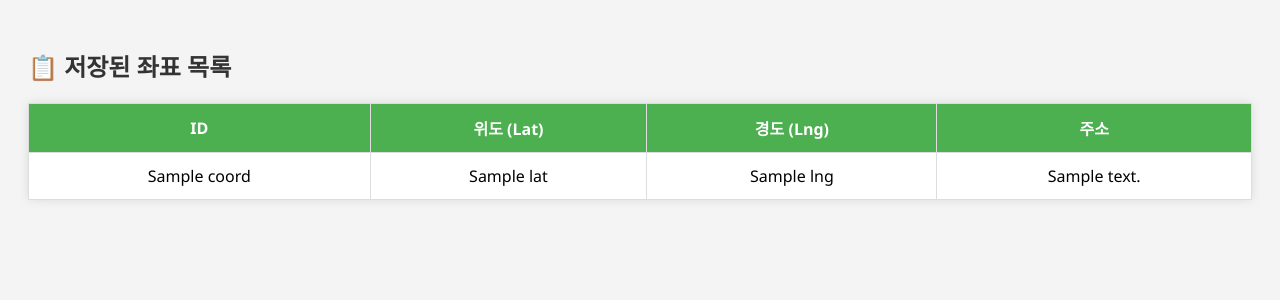
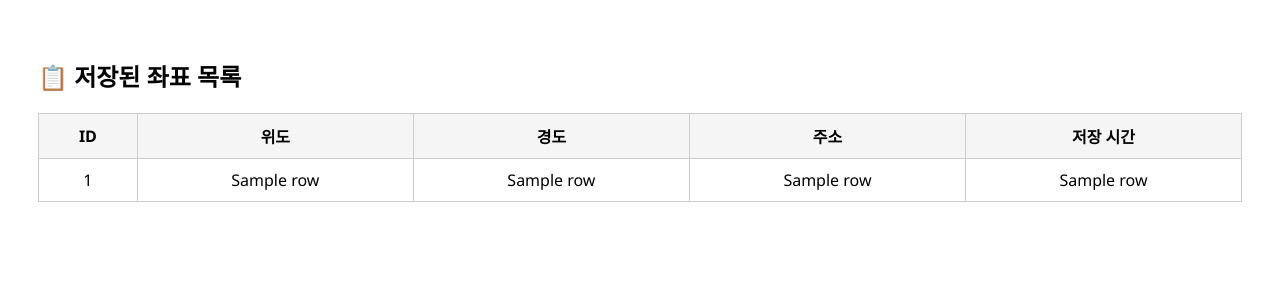
Before and after one commit to skysunm/ana_test2, a Flask app: template templates/table.html in a window 1280 px wide. Shown: the top 300 px of the page. Run offline with Flask 3, Linux system fonts and the light colour scheme; the template is opened without the code that fills it: most values are stand-ins (such as "Sample title", 1, 10 or a date in 2020).

Commit message:
📋 테이블 보기 기능 추가

```diff
--- a/app.py
+++ b/app.py
@@ -3,15 +3,17 @@ import pymysql
 import os
 
 app = Flask(__name__)
+app.config['JSON_AS_ASCII'] = False
+app.json.ensure_ascii = False
 
-# ✅ MySQL DB 설정
+# ✅ MySQL DB 접속 설정
 db_config = {
-    'host': os.environ.get('MYSQL_HOST', 'containers-us-west-179.railway.app'),
+    'host': os.environ.get('MYSQL_HOST', 'metro.proxy.rlwy.net'),
     'user': os.environ.get('MYSQL_USER', 'root'),
-    'password': os.environ.get('MYSQL_PASSWORD', 'your_password'),
+    'password': os.environ.get('MYSQL_PASSWORD', 'PjHVnNakvTZvDCYwcurlJxuvoJOLohAC'),
     'database': os.environ.get('MYSQL_DATABASE', 'railway'),
-    'port': int(os.environ.get('MYSQL_PORT', 3306)),
-    'charset': 'utf8mb4'  # Unicode 오류 방지
+    'port': int(os.environ.get('MYSQL_PORT', 22720)),
+    'charset': 'utf8mb4'
 }
 
 def get_db_connection():
@@ -42,6 +44,7 @@ def get_coords():
     c.execute("SELECT lat, lng, address FROM coordinates")
     rows = c.fetchall()
     conn.close()
+
     result = [{'lat': r[0], 'lng': r[1], 'address': r[2]} for r in rows]
     return jsonify(result)
 
@@ -58,7 +61,18 @@ def delete_coords():
     conn.close()
     return jsonify({'status': 'deleted'})
 
-# ✅ 저장된 좌표를 웹 테이블로 출력
+@app.route('/admin/coords')
+def admin_coords():
+    conn = get_db_connection()
+    c = conn.cursor()
+    c.execute("SELECT * FROM coordinates")
+    rows = c.fetchall()
+    conn.close()
+
+    result = [{'id': r[0], 'lat': r[1], 'lng': r[2], 'address': r[3]} for r in rows]
+    return jsonify(result)
+
+# ✅ 테이블 페이지 라우트 추가
 @app.route('/table')
 def coords_table():
     conn = get_db_connection()
@@ -66,7 +80,7 @@ def coords_table():
     c.execute("SELECT id, lat, lng, address FROM coordinates")
     rows = c.fetchall()
     conn.close()
-    return render_template('table.html', coords=rows)
+    return render_template("table.html", coords=rows)
 
 if __name__ == '__main__':
     port = int(os.environ.get("PORT", 5000))
--- a/templates/table.html
+++ b/templates/table.html
@@ -4,26 +4,22 @@
   <meta charset="utf-8">
   <title>저장된 좌표 목록</title>
   <style>
-    body { font-family: 'Segoe UI', sans-serif; background: #f4f4f4; padding: 20px; }
-    h2 { color: #333; }
+    body {
+      font-family: 'Segoe UI', sans-serif;
+      padding: 30px;
+    }
     table {
       width: 100%;
       border-collapse: collapse;
       margin-top: 20px;
-      background: white;
-      box-shadow: 0 0 10px rgba(0,0,0,0.1);
     }
     th, td {
-      border: 1px solid #ddd;
-      padding: 12px;
+      border: 1px solid #ccc;
+      padding: 10px;
       text-align: center;
     }
     th {
-      background-color: #4CAF50;
-      color: white;
-    }
-    tr:nth-child(even) {
-      background-color: #f9f9f9;
+      background-color: #f5f5f5;
     }
   </style>
 </head>
@@ -33,18 +29,20 @@
     <thead>
       <tr>
         <th>ID</th>
-        <th>위도 (Lat)</th>
-        <th>경도 (Lng)</th>
+        <th>위도</th>
+        <th>경도</th>
         <th>주소</th>
+        <th>저장 시간</th>
       </tr>
     </thead>
     <tbody>
-      {% for id, lat, lng, address in coords %}
+      {% for row in rows %}
       <tr>
-        <td>{{ id }}</td>
-        <td>{{ lat }}</td>
-        <td>{{ lng }}</td>
-        <td>{{ address }}</td>
+        <td>{{ row[0] }}</td>
+        <td>{{ row[1] }}</td>
+        <td>{{ row[2] }}</td>
+        <td>{{ row[3] }}</td>
+        <td>{{ row[4] }}</td>
       </tr>
       {% endfor %}
     </tbody>
```
